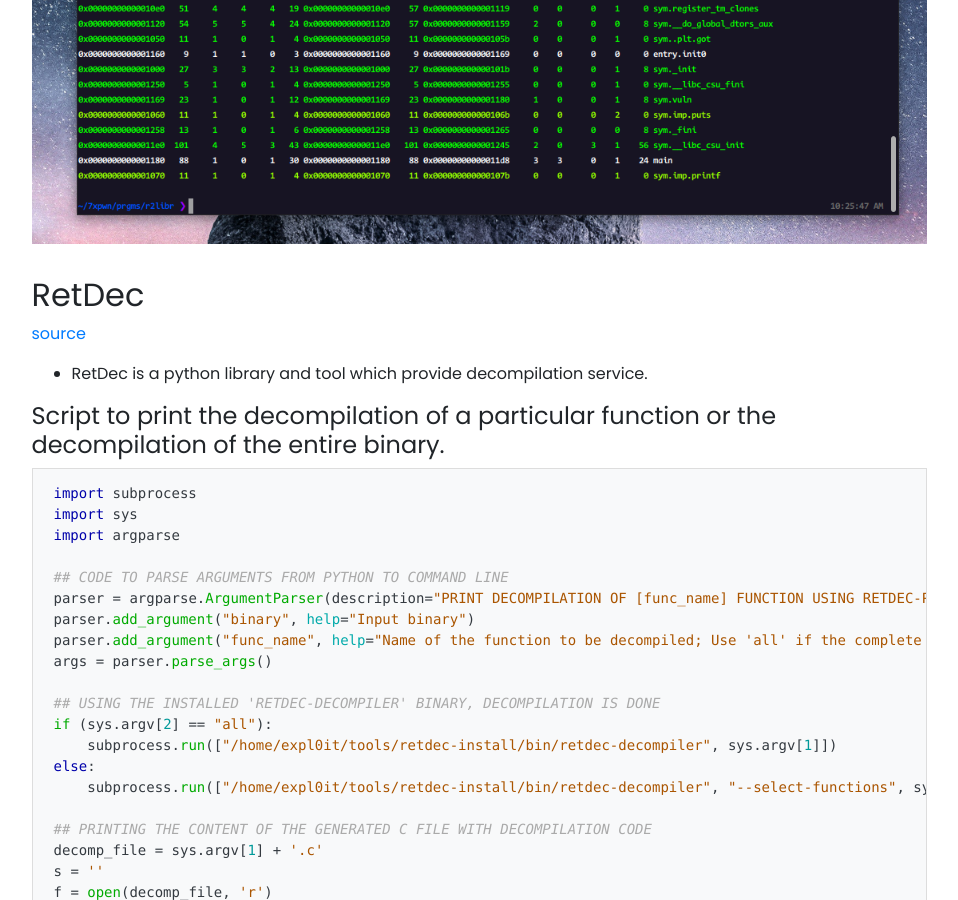
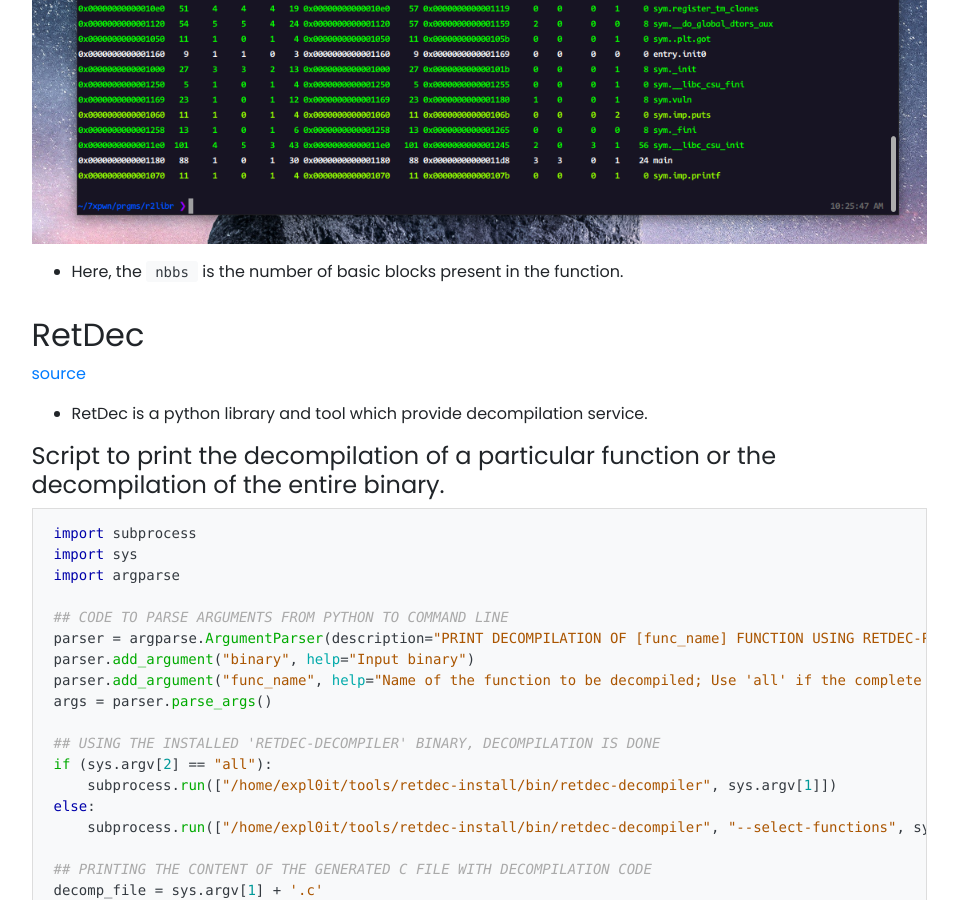
Before and after one commit to gilf0ile/gilf0ile.github.io, a Jekyll site: the page built from _posts/2022-04-17-Familiarization-of-various-static-binary-analysis-softwares.md, in a window 1280 px wide and 900 px high, scrolled down 2491 px. Shown: the whole window, without its empty margins (161-1119 px from the left). Built offline with Jekyll 4.4.1, drawn with Linux system fonts in a browser that asks for light colours; nearby versions of some CDN libraries; our own code applies the rules of GitHub Pages for plain Markdown files.

```diff
--- a/_posts/2022-04-17-Familiarization-of-various-static-binary-analysis-softwares.md
+++ b/_posts/2022-04-17-Familiarization-of-various-static-binary-analysis-softwares.md
@@ -60,6 +60,8 @@ if __name__ == "__main__":
 
 ![alt text](/Images/r2libr-op-1.png "help")
 ![alt text](/Images/r2libr-op-2.png "Printing no. of basic blocks")
+
+- Here, the `nbbs` is the number of basic blocks present in the function.
 
 ## RetDec
 
```
Also changed, not shown: 1 other file.
